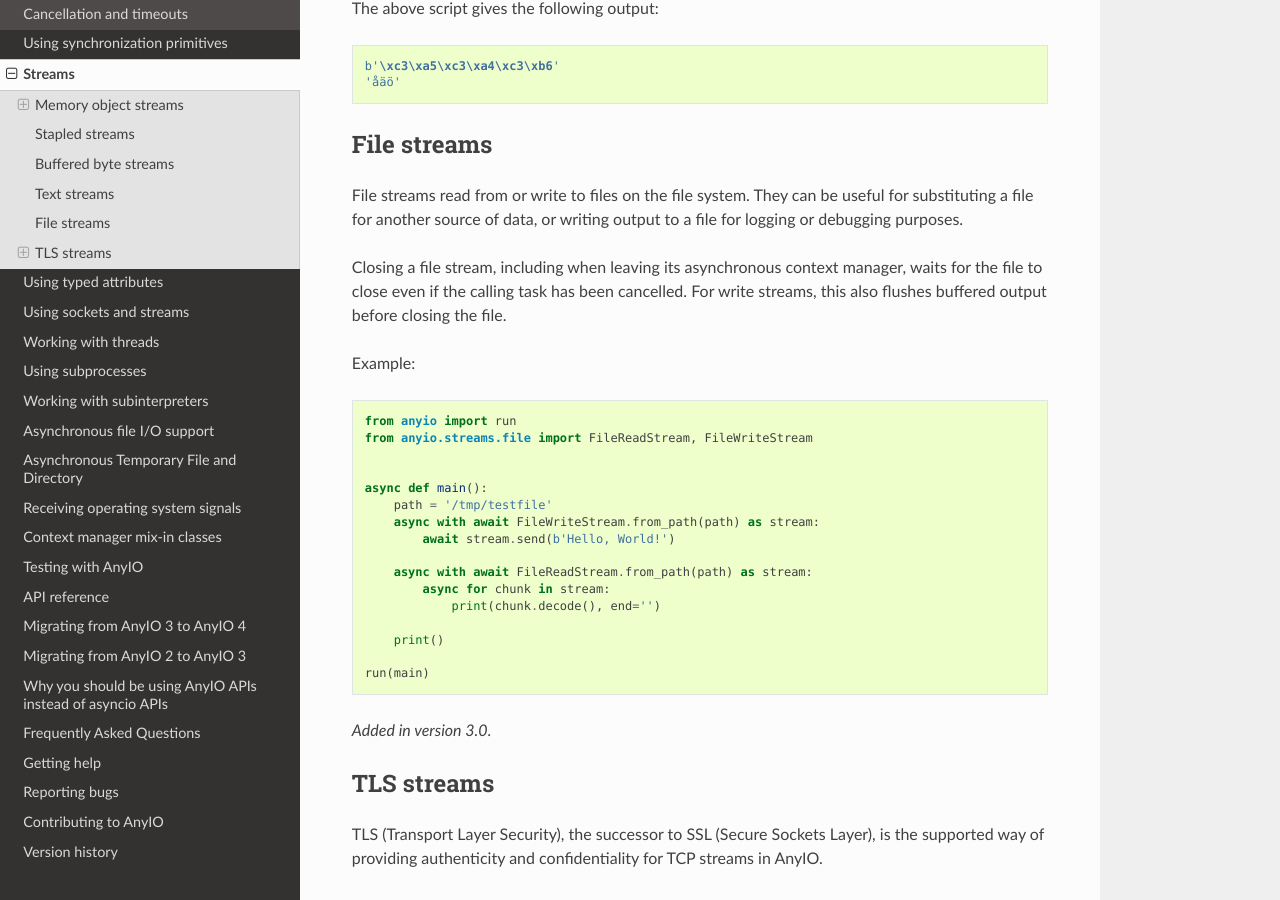
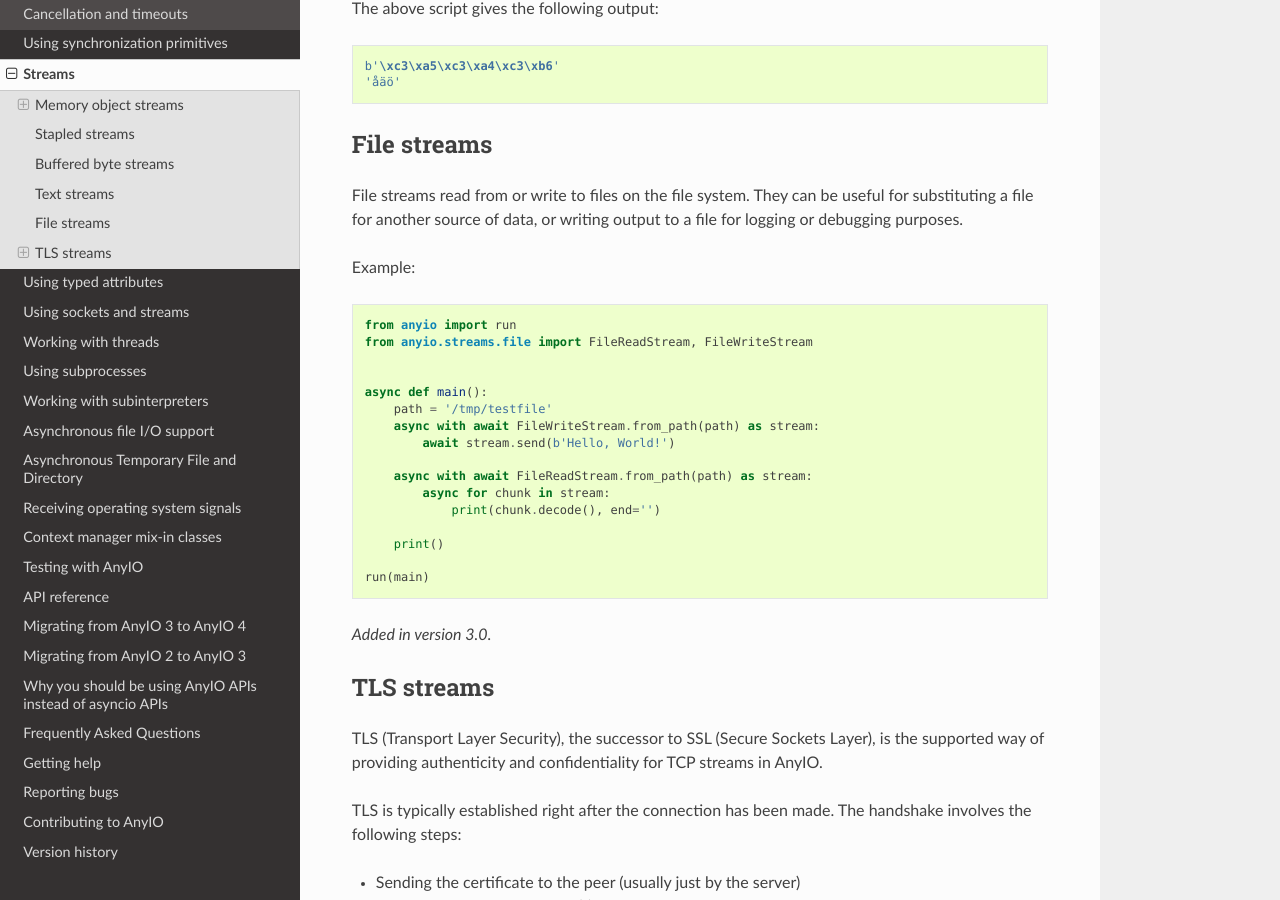
Before and after one commit to agronholm/anyio, a Sphinx documentation site: the page built from docs/streams.rst, in a window 1280 px wide and 900 px high, scrolled down 4224 px. Built offline with Sphinx 7.4.7 and the Read the Docs theme 3.1.0, drawn with Linux system fonts in a browser that asks for light colours; the version number could not be read and is left out.

Commit message:
Remove redundant file stream cleanup documentation

```diff
--- a/docs/streams.rst
+++ b/docs/streams.rst
@@ -219,10 +219,6 @@
 substituting a file for another source of data, or writing output to a file for logging
 or debugging purposes.
 
-Closing a file stream, including when leaving its asynchronous context manager, waits
-for the file to close even if the calling task has been cancelled. For write streams,
-this also flushes buffered output before closing the file.
-
 Example::
 
     from anyio import run
```
